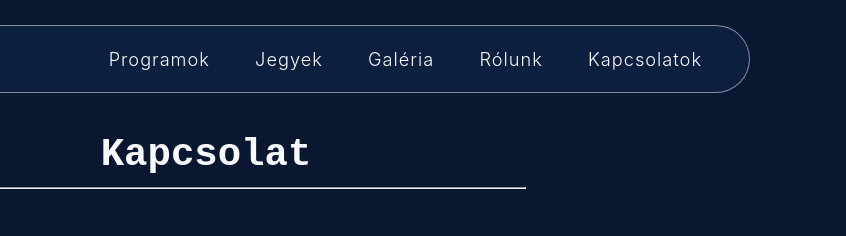
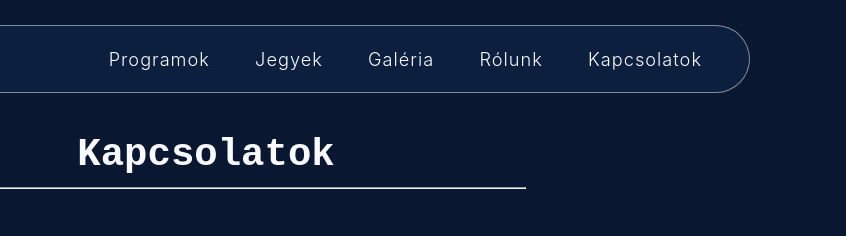
Before and after one commit to Albrtalex/Planetarium_Projektmunka, a plain HTML site: page kapcsolatok.html in a window 1280 px wide. Shown: the top 236 px of the page, 434-1280 px from the left. Drawn offline with Linux system fonts and the light colour scheme.

Commit message:
cim javitasa

```diff
--- a/kapcsolatok.html
+++ b/kapcsolatok.html
@@ -31,7 +31,7 @@
             </div>
         </div>
     </header>
-    <h1 id="cim">Kapcsolat</h1>
+    <h1 id="cim">Kapcsolatok</h1>
     <hr>
     <div id="container">
         <div id="box1">
```
